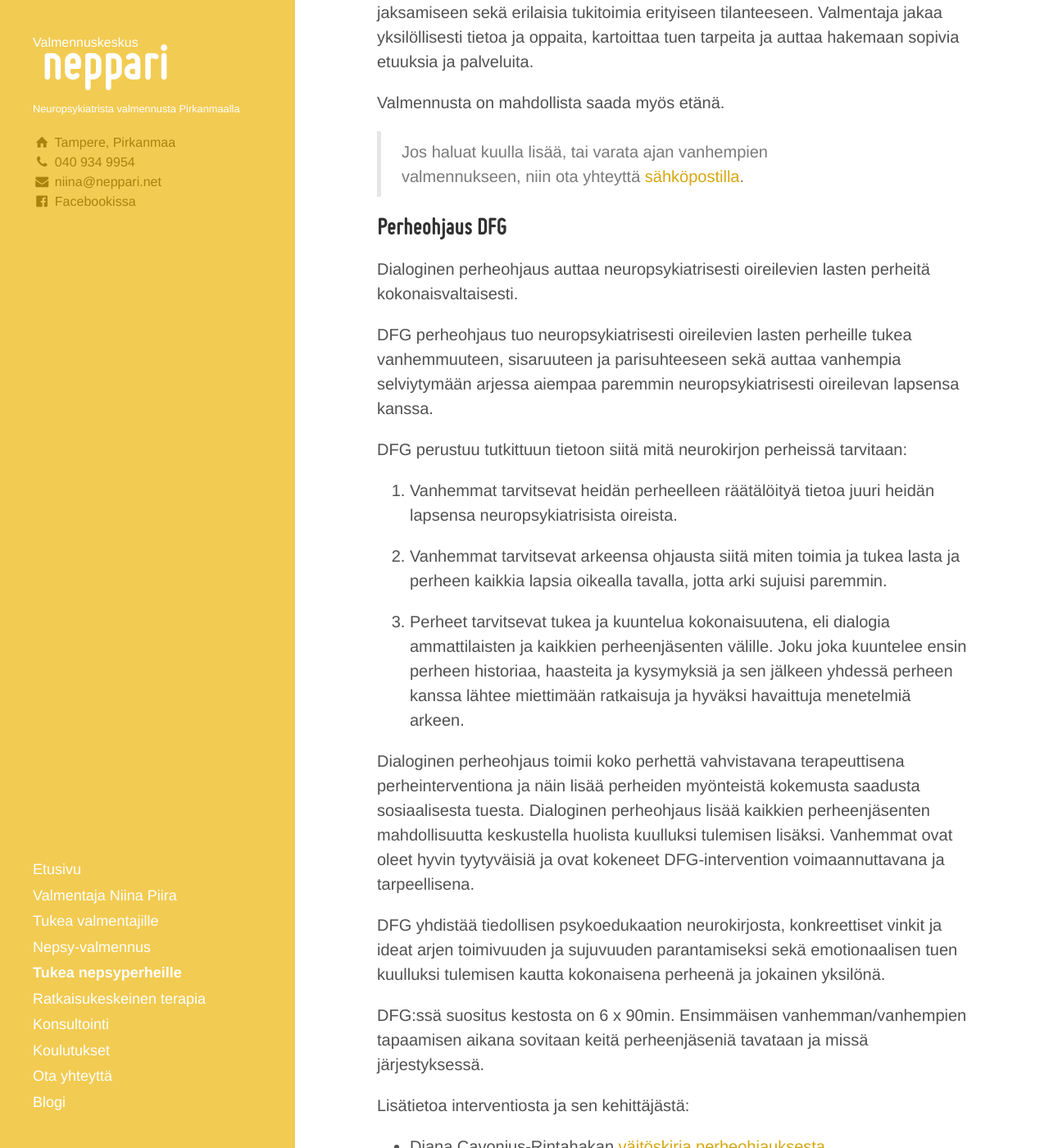
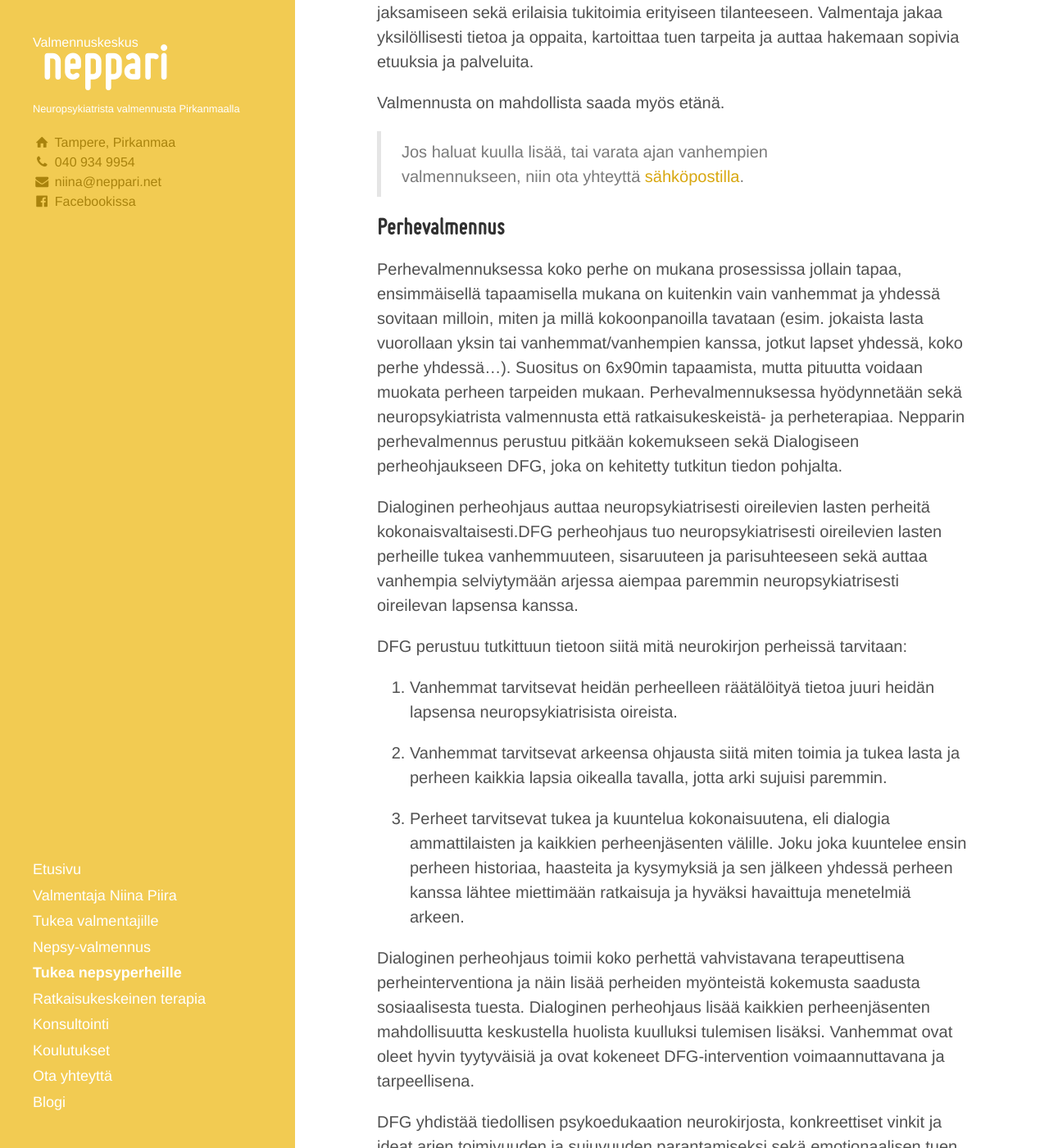
Before and after one commit to niinapiira/neppari.net, a Jekyll site: the page built from tukea-nepsyperheille.md, in a window 1280 px wide and 1400 px high, scrolled down 857 px. Shown: the whole window at 82% size. Built offline with Jekyll 4.4.1, drawn with Linux system fonts in a browser that asks for light colours.

Commit message:
Update tukea-nepsyperheille.md

```diff
--- a/tukea-nepsyperheille.md
+++ b/tukea-nepsyperheille.md
@@ -28,11 +28,11 @@ Valmennusta on mahdollista saada myös etänä.
 
 
 
-## Perheohjaus DFG
+## Perhevalmennus
 
-Dialoginen perheohjaus auttaa neuropsykiatrisesti oireilevien lasten perheitä kokonaisvaltaisesti.
+Perhevalmennuksessa koko perhe on mukana prosessissa jollain tapaa, ensimmäisellä tapaamisella mukana on kuitenkin vain vanhemmat ja yhdessä sovitaan milloin, miten ja millä kokoonpanoilla tavataan (esim. jokaista lasta vuorollaan yksin tai vanhemmat/vanhempien kanssa, jotkut lapset yhdessä, koko perhe yhdessä...). Suositus on 6x90min tapaamista, mutta pituutta voidaan muokata perheen tarpeiden mukaan. Perhevalmennuksessa hyödynnetään sekä neuropsykiatrista valmennusta että ratkaisukeskeistä- ja perheterapiaa. Nepparin perhevalmennus perustuu pitkään kokemukseen sekä Dialogiseen perheohjaukseen DFG, joka on kehitetty tutkitun tiedon pohjalta.
 
-DFG perheohjaus tuo neuropsykiatrisesti oireilevien lasten perheille tukea vanhemmuuteen, sisaruuteen ja parisuhteeseen sekä auttaa vanhempia selviytymään arjessa aiempaa paremmin neuropsykiatrisesti oireilevan lapsensa kanssa.
+Dialoginen perheohjaus auttaa neuropsykiatrisesti oireilevien lasten perheitä kokonaisvaltaisesti.DFG perheohjaus tuo neuropsykiatrisesti oireilevien lasten perheille tukea vanhemmuuteen, sisaruuteen ja parisuhteeseen sekä auttaa vanhempia selviytymään arjessa aiempaa paremmin neuropsykiatrisesti oireilevan lapsensa kanssa.
 
 DFG perustuu tutkittuun tietoon siitä mitä neurokirjon perheissä tarvitaan:
 
@@ -46,8 +46,6 @@ Dialoginen perheohjaus toimii koko perhettä vahvistavana terapeuttisena perhein
 
 DFG yhdistää tiedollisen psykoedukaation neurokirjosta, konkreettiset vinkit ja ideat arjen toimivuuden ja sujuvuuden parantamiseksi sekä emotionaalisen tuen kuulluksi tulemisen kautta kokonaisena perheenä ja jokainen yksilönä.
 
-DFG:ssä suositus kestosta on 6 x 90min. Ensimmäisen vanhemman/vanhempien tapaamisen aikana sovitaan keitä perheenjäseniä tavataan ja missä järjestyksessä.
-
 Lisätietoa interventiosta ja sen kehittäjästä:
 - Diana Cavonius-Rintahakan [väitöskirja perheohjauksesta](https://trepo.tuni.fi/handle/10024/140266)
 - [Samaisen väitöstilaisuuden kuvaus](https://www.tuni.fi/fi/ajankohtaista/diana-cavonius-rintahaka-dialoginen-perheohjaus-auttaa-neuropsykiatrisesti), joka sisältää paljon tiivistetysti tietoa perheohjauksesta
```
